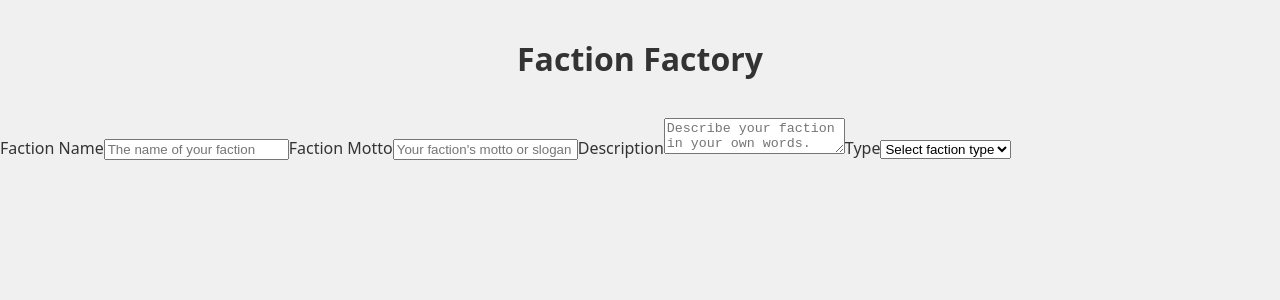
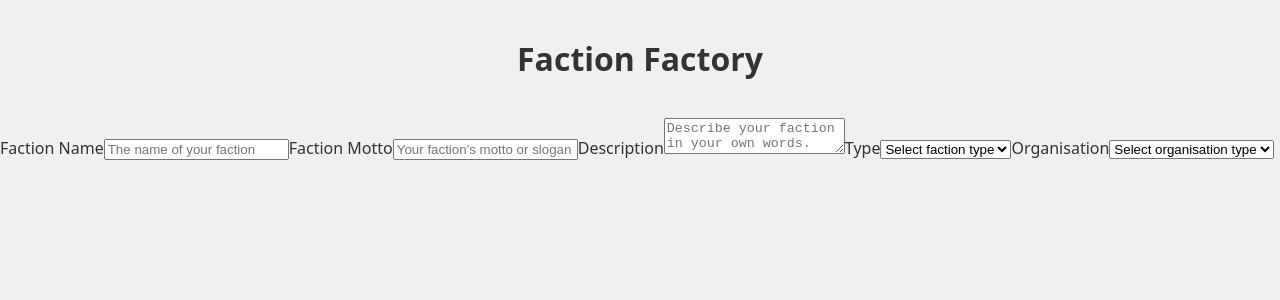
Before and after one commit to johnsjodin/ff-react, a React (Vite) app: page / in a window 1280 px wide. Both pictures are taken after a click on the button "Create New Faction". Shown: the top 300 px of the page. Built offline with nearby package versions, Linux system fonts and the light colour scheme.

Commit message:
Lade till organisation och typ

```diff
--- a/src/components/FactionSheet.jsx
+++ b/src/components/FactionSheet.jsx
@@ -5,7 +5,16 @@ const [name, setName] = useState('');
 const [motto, setMotto] = useState('');
 const [description, setDescription] = useState('');
 const [type, setType] = useState('');
+const [organisation, setOrganisation] = useState('');
 const typeOptions = ['Nation', 'Outlaws', 'Guild / Order', 'Company', 'Cult', 'Other'];
+const organisationOptions = {
+  Nation: ['Democracy', 'Monarchy', 'Dictatorship', 'Theocracy', 'Republic', 'Anarchy', 'Technocracy', 'Corporate State'],
+  Outlaws: ['Raiders', 'Smugglers', "Thieves' Guild", 'Assassins', 'Rogue Mercenaries', 'Hackers'],
+  'Guild / Order': ['Trade Guild', 'Knightly Order', 'Religious Order', 'Academic Order', 'Secret Society'],
+  Company: ['Trading Company', 'Banking House', 'Industrial Conglomerate', 'Mercenary Contractor', 'Cartel', 'Megacorporation'],
+  Cult: ['Doomsday Cult', 'Fringe Sect', 'Death Cult', "Prophet's Following", 'Techno-Cult'],
+  Other: ['Tribe / Clan', 'Collective', 'Loose Network', 'Solitary Leader'],
+};
 
   return (
     <div className="sheet">
@@ -50,7 +59,18 @@ const typeOptions = ['Nation', 'Outlaws', 'Guild / Order', 'Company', 'Cult', 'O
                 </option>
               ))}
             </select>
+        </label>
 
+        <label>
+          Organisation
+            <select value={organisation} onChange={(e) => setOrganisation(e.target.value)}>
+              <option value="" disabled>Select organisation type</option>
+              {type && organisationOptions[type].map((option) => (
+                <option key={option} value={option}>
+                  {option}
+                </option>
+              ))}
+            </select>
         </label>
     </div>
   );
```
